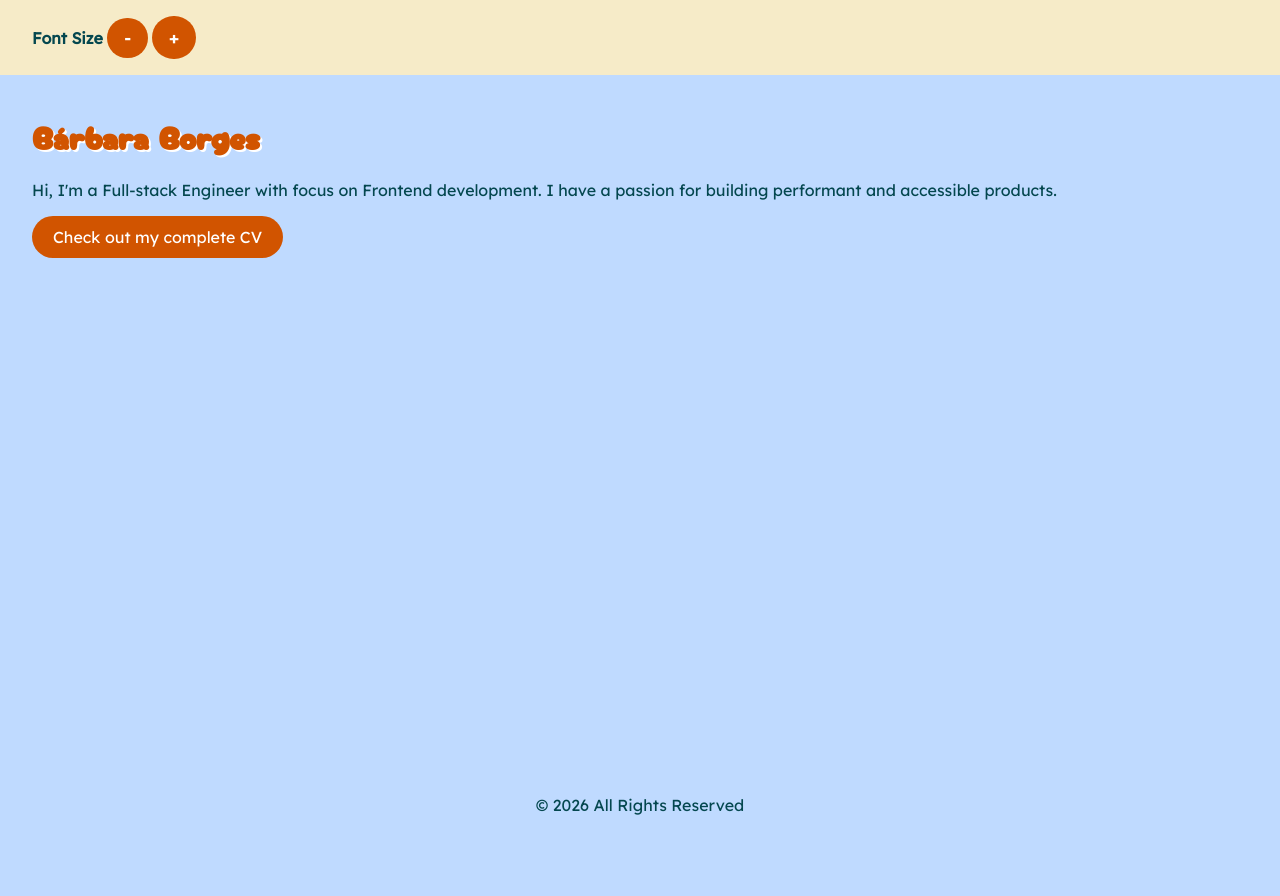
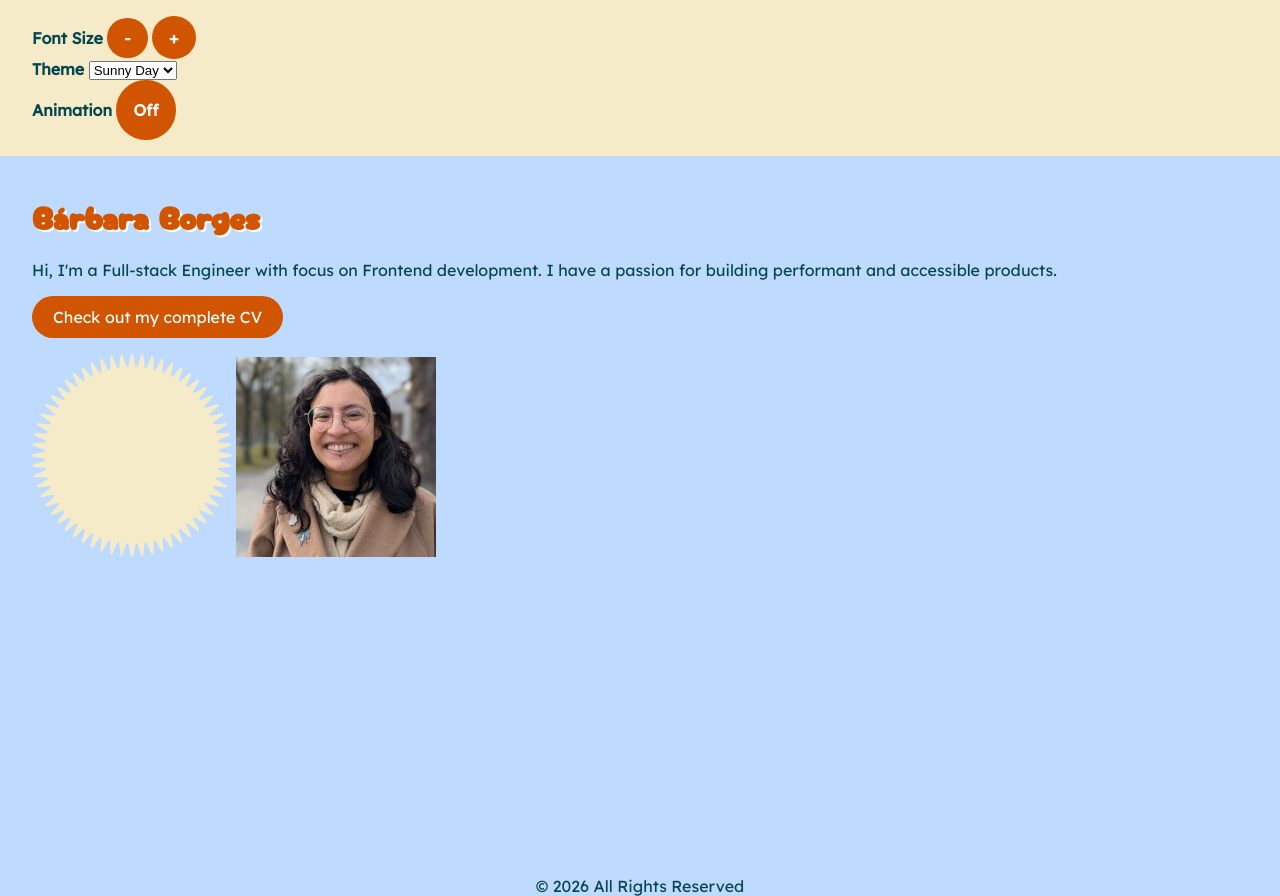
Before and after one commit to barbaraborges/barbaraborges.github.io, an Eleventy site: page src/index.md in a window 1280 px wide. Before the commit the page ends 815 px from the top, so only its background shows below. Built offline with nearby package versions, Linux system fonts and the light colour scheme; Eleventy itself is replaced by a stand-in of ours; files that its build step writes are made by us from their sources; files whose address does not match are found by name.

Commit message:
add animation and theme controls

```diff
--- a/src/_includes/base.njk
+++ b/src/_includes/base.njk
@@ -16,7 +16,12 @@
     <body>
         {% include "header.njk" %}
         <main>
-            {{ content | safe }}
+            <div>
+                {{ content | safe }}
+            </div>
+            <div>
+                {% include "avatar.njk" %}
+            </div>
         </main>
         {% include "footer.njk" %}
     </body>
--- a/src/_includes/header.njk
+++ b/src/_includes/header.njk
@@ -1,7 +1,27 @@
 <header>
-    Font Size
-    <button type="button" class="btn-round" onclick="changeFontSize(-0.25)" aria-label="Decrease font size">-</button>
-    <button type="button" class="btn-round" onclick="changeFontSize(0.25)" aria-label="Increase font size">+</button>
+    <div class="font-controls">
+        Font Size
+        <button type="button" class="btn-round" onclick="changeFontSize(-0.25)" aria-label="Decrease font size">-</button>
+        <button type="button" class="btn-round" onclick="changeFontSize(0.25)" aria-label="Increase font size">+</button>
+    </div>
+    <div class="theme-control">
+        <label for="theme-select">Theme</label>
+        <select id="theme-select" class="theme-select">
+            <option value="sunny-day">Sunny Day</option>
+            <option value="eclipse">Eclipse</option>
+        </select>
+    </div>
+    <div class="animation-control">
+        <label for="star-animation-toggle">Animation</label>
+        <button
+            type="button"
+            class="btn-round"
+            id="star-animation-toggle"
+            aria-label="Toggle star animation"
+            title="Toggle star rotation">
+            Off
+        </button>
+    </div>
 </header>
 <script>
     function changeFontSize(delta) {
@@ -22,4 +42,87 @@
 
         root.style.setProperty("--base-font-size", String(rounded));
     }
+    // Star animation toggle
+    function initStarAnimation() {
+        const toggleButton = document.getElementById('star-animation-toggle');
+        const starImage = document.querySelector('.avatar-star');
+        if (! toggleButton || ! starImage)
+            return;
+
+        // Check if animation is enabled (stored in localStorage)
+        const isAnimated = localStorage.getItem('starAnimation') === 'true';
+        if (isAnimated) {
+            starImage.classList.add('rotating');
+            toggleButton.setAttribute('aria-pressed', 'true');
+            toggleButton.textContent = 'On';
+            console.log('Animation started on page load');
+        } else {
+            toggleButton.textContent = 'Off';
+        } toggleButton.addEventListener('click', function () {
+            const isRotating = starImage.classList.contains('rotating');
+            console.log('Toggle clicked. Current state:', isRotating);
+            if (isRotating) {
+                starImage.classList.remove('rotating');
+                toggleButton.setAttribute('aria-pressed', 'false');
+                toggleButton.textContent = 'Off';
+                localStorage.setItem('starAnimation', 'false');
+                console.log('Animation stopped');
+            } else {
+                starImage.classList.add('rotating');
+                toggleButton.setAttribute('aria-pressed', 'true');
+                toggleButton.textContent = 'On';
+                localStorage.setItem('starAnimation', 'true');
+                console.log('Animation started');
+            }
+        });
+    }
+    // Theme switcher
+    function initThemeSwitcher() {
+        const themeSelect = document.getElementById('theme-select');
+        const root = document.documentElement;
+        if (! themeSelect)
+            return;
+
+        // Default theme colors
+        const themes = {
+            'sunny-day': {
+                '--header-bg-color': '#F6EBC8',
+                '--bg-color': '#BFDAFF',
+                '--primary-color': '#04474F'
+            },
+            'eclipse': {
+                '--header-bg-color': '#592727',
+                '--bg-color': '#031630',
+                '--primary-color': '#fff'
+            }
+        };
+        // Apply theme
+        function applyTheme(themeName) {
+            const theme = themes[themeName];
+            if (theme) {
+                Object.entries(theme).forEach(([property, value]) => {
+                    root.style.setProperty(property, value);
+                });
+                localStorage.setItem('theme', themeName);
+            }
+        }
+        // Load saved theme or default
+        const savedTheme = localStorage.getItem('theme') || 'sunny-day';
+        themeSelect.value = savedTheme;
+        applyTheme(savedTheme);
+        // Handle theme change
+        themeSelect.addEventListener('change', function () {
+            applyTheme(this.value);
+        });
+    }
+    // Wait for DOM to be ready
+    function initAll() {
+        initStarAnimation();
+        initThemeSwitcher();
+    }
+    if (document.readyState === 'loading') {
+        document.addEventListener('DOMContentLoaded', initAll);
+    } else { // DOM is already ready
+        initAll();
+    }
 </script>
```
